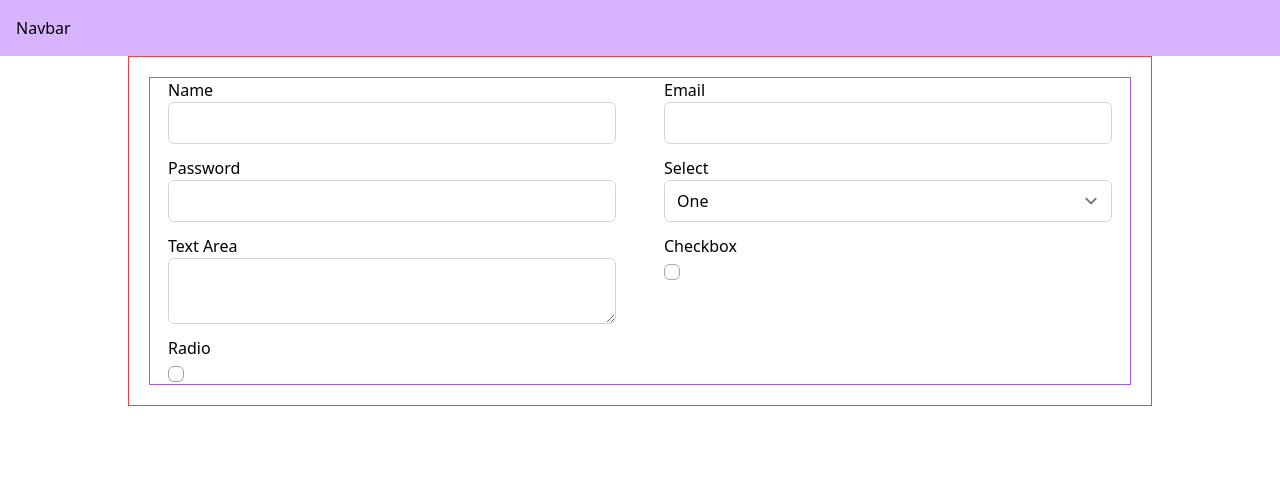
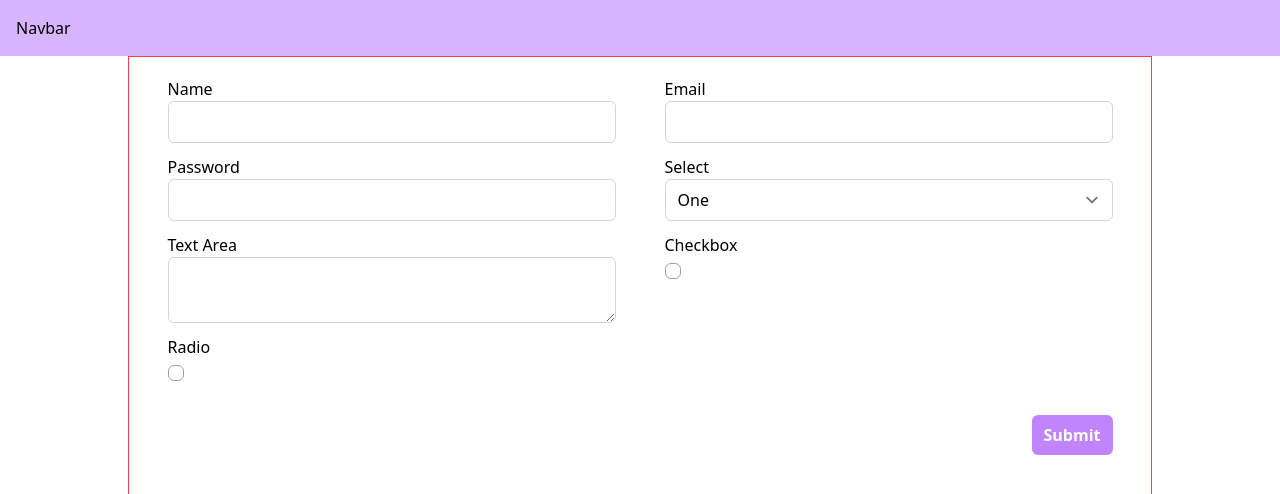
Before and after one commit to AM-Raju/frontend-missions, a React (Vite) app in the folder 00. Mission 6/Module_F4/react-reusuable-components/: page /profile in a window 1280 px wide. Shown: the top 494 px of the page. Built offline with nearby package versions, Linux system fonts and the light colour scheme.

Commit message:
Module F5.5 done

```diff
--- a/00. Mission 6/Module_F4/react-reusuable-components/src/components/NormalForm.tsx
+++ b/00. Mission 6/Module_F4/react-reusuable-components/src/components/NormalForm.tsx
@@ -1,6 +1,7 @@
 import React from "react";
 import { useForm } from "react-hook-form";
 import cn from "../utils/cn";
+import Button from "./ui/Button";
 
 const NormalForm = () => {
   const { register, handleSubmit } = useForm();
@@ -20,7 +21,7 @@ const NormalForm = () => {
       onSubmit={handleSubmit(onSubmit)}
     >
       <div
-        className={cn("border border-purple-500 grid justify-items-center  gap-3", {
+        className={cn(" grid justify-items-center  gap-3", {
           "md:grid-cols-2": double,
         })}
       >
@@ -62,7 +63,17 @@ const NormalForm = () => {
           <input type="radio" name="" id="" />
         </div>
       </div>
-      {/* <button type="submit">Submit</button> */}
+      <div
+        className={cn(" grid justify-items-center  gap-3", {
+          "md:grid-cols-2": double,
+        })}
+      >
+        <div className="w-full max-w-md col-start-1 md:col-start-2 flex justify-end my-8">
+          <Button className="w-full md:w-fit" type="submit">
+            Submit
+          </Button>
+        </div>
+      </div>
     </form>
   );
 };
```
